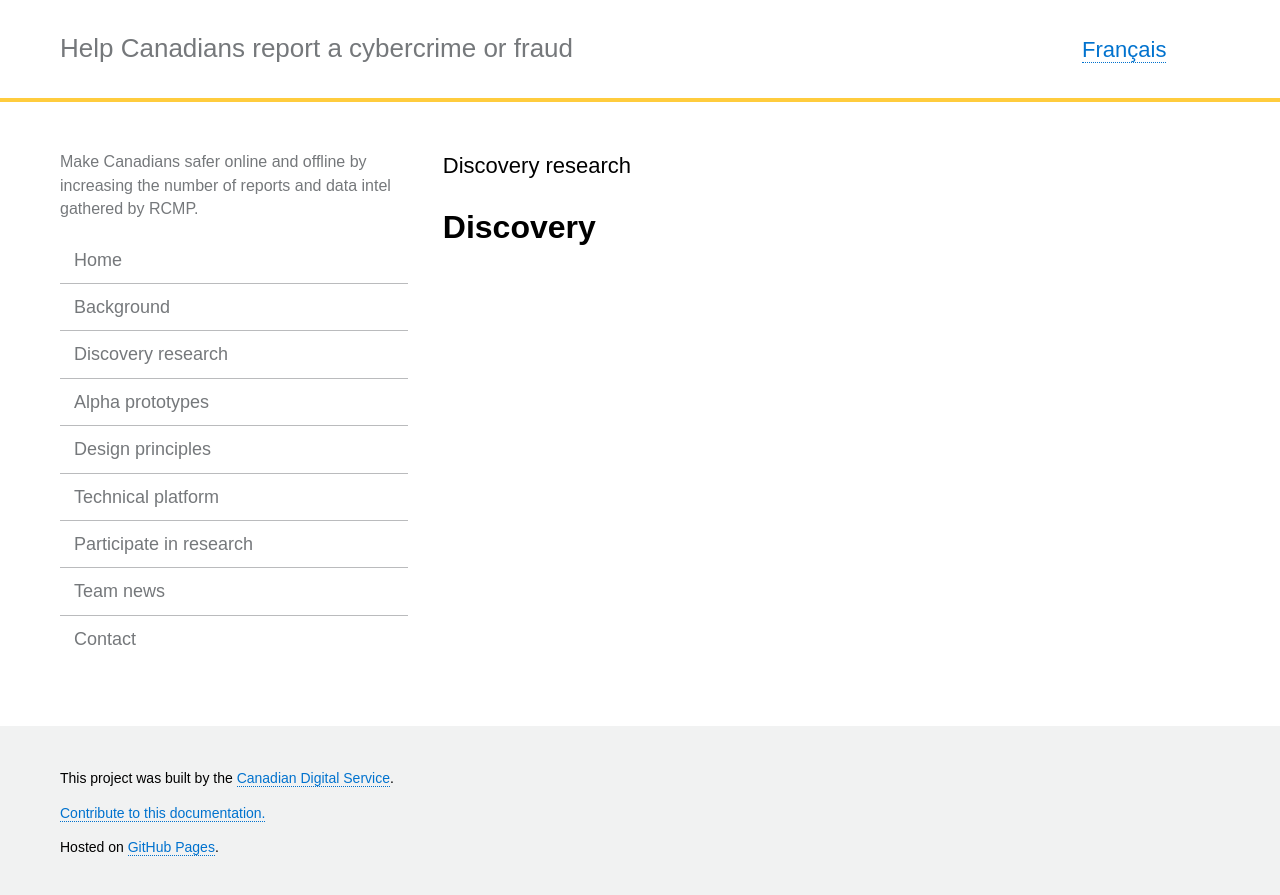
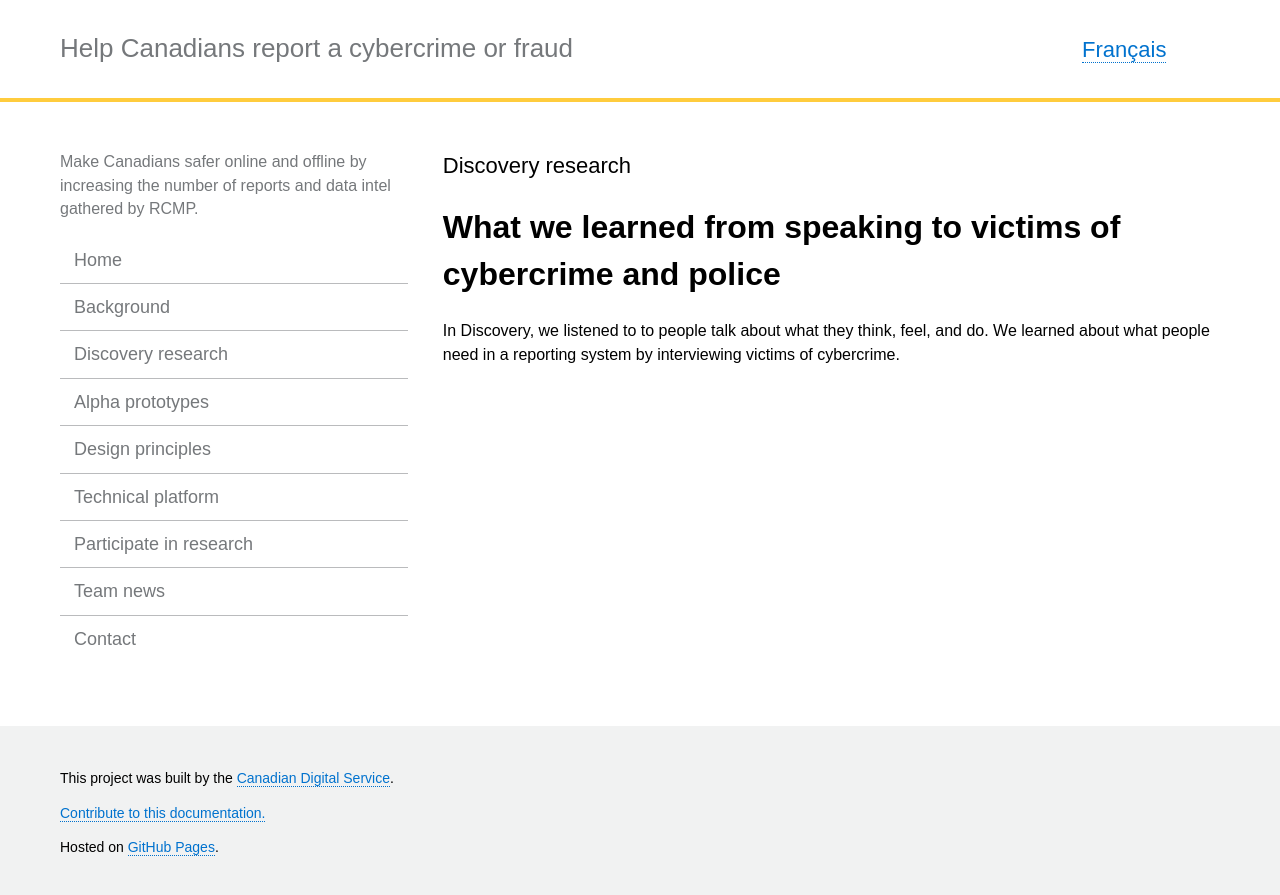
Before and after one commit to cds-snc/rcmp-report-a-cybercrime-alpha-documentation, a Jekyll site: the page built from _pages/en/discovery.md, in a window 1280 px wide. Shown: the top 895 px of the page. Built offline with Jekyll 4.4.1, drawn with Linux system fonts in a browser that asks for light colours.

Commit message:
Update discovery.md

```diff
--- a/_pages/en/discovery.md
+++ b/_pages/en/discovery.md
@@ -6,4 +6,6 @@ permalink: "/discovery/"
 trans_url: "/decouverte/"
 ---
 
-# Discovery
+# What we learned from speaking to victims of cybercrime and police
+
+In Discovery, we listened to to people talk about what they think, feel, and do. We learned about what people need in a reporting system by interviewing victims of cybercrime.
```
